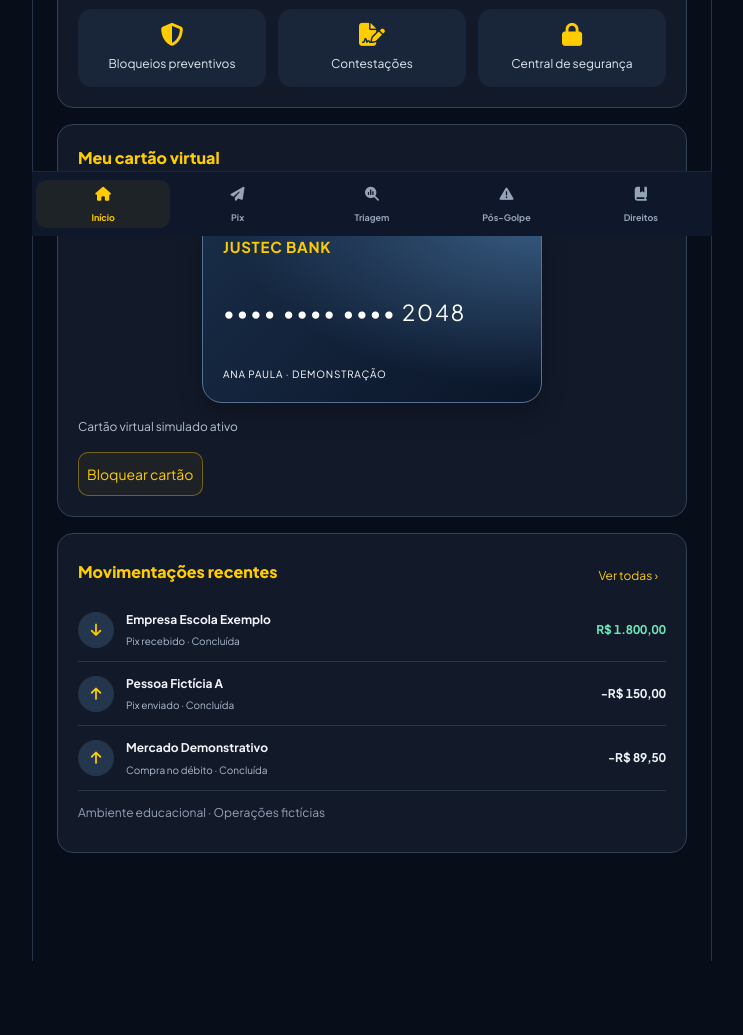
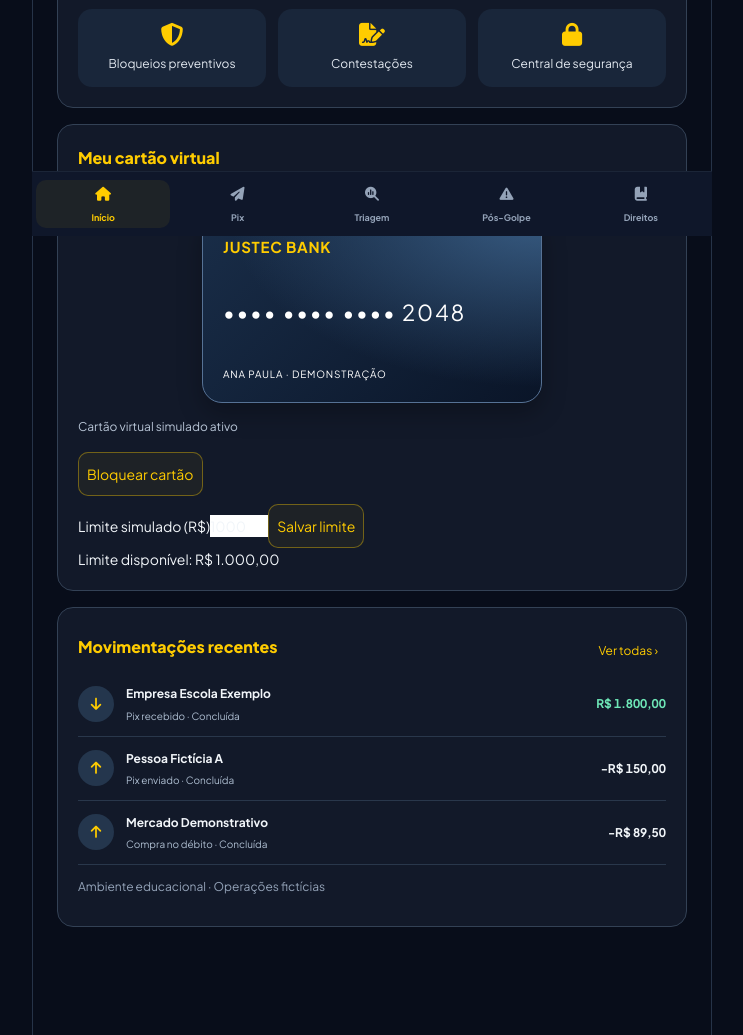
Before and after one commit to pauloalbertoofc-hue/Justec-Bank, a plain HTML site: page index.html in a window 1280 px wide. Shown: the part 564-1599 px from the top of the page, without its empty margins (268-1011 px from the left). Before the commit the page ends 1525 px from the top, so only its background shows below. Drawn offline with nearby package versions, Linux system fonts and the light colour scheme.

Commit message:
feat: add configurable simulated card limit

```diff
--- a/index.html
+++ b/index.html
@@ -121,7 +121,7 @@
                 </div>
 
                 <section id="home-services" class="demo-panel" aria-labelledby="services-title"><h2 id="services-title">Serviços Bancários</h2><div class="demo-services"><button type="button" onclick="openPixFlow('safe')"><i class="fa-solid fa-paper-plane" aria-hidden="true"></i><span>Fazer Pix</span></button><button type="button" onclick="navigateTo('statement')"><i class="fa-solid fa-receipt" aria-hidden="true"></i><span>Consultar movimentações</span></button><button type="button" onclick="navigateTo('protection')"><i class="fa-solid fa-key" aria-hidden="true"></i><span>Verificar chave Pix</span></button><button type="button" onclick="navigateTo('protection')"><i class="fa-solid fa-shield-halved" aria-hidden="true"></i><span>Bloqueios preventivos</span></button><button type="button" onclick="navigateTo('reviews')"><i class="fa-solid fa-file-signature" aria-hidden="true"></i><span>Contestações</span></button><button type="button" onclick="navigateTo('security')"><i class="fa-solid fa-lock" aria-hidden="true"></i><span>Central de segurança</span></button></div></section>
-                <section class="demo-panel" aria-labelledby="cards-preview-title"><h2 id="cards-preview-title">Meu cartão virtual</h2><p class="statement-caption">Cartão fictício · sem validade financeira</p><div class="preview-bank-card"><strong>JUSTEC BANK</strong><span>•••• •••• •••• 2048</span><small>ANA PAULA · DEMONSTRAÇÃO</small></div><p id="preview-card-status" role="status">Cartão virtual simulado ativo</p><button type="button" id="preview-card-toggle" aria-pressed="false" onclick="const blocked=this.getAttribute('aria-pressed')!=='true';this.setAttribute('aria-pressed',String(blocked));this.textContent=blocked?'Desbloquear cartão':'Bloquear cartão';document.getElementById('preview-card-status').textContent=blocked?'Cartão virtual simulado bloqueado':'Cartão virtual simulado ativo'">Bloquear cartão</button></section>
+                <section class="demo-panel" aria-labelledby="cards-preview-title"><h2 id="cards-preview-title">Meu cartão virtual</h2><p class="statement-caption">Cartão fictício · sem validade financeira</p><div class="preview-bank-card"><strong>JUSTEC BANK</strong><span>•••• •••• •••• 2048</span><small>ANA PAULA · DEMONSTRAÇÃO</small></div><p id="preview-card-status" role="status">Cartão virtual simulado ativo</p><button type="button" id="preview-card-toggle" aria-pressed="false" onclick="const blocked=this.getAttribute('aria-pressed')!=='true';this.setAttribute('aria-pressed',String(blocked));this.textContent=blocked?'Desbloquear cartão':'Bloquear cartão';document.getElementById('preview-card-status').textContent=blocked?'Cartão virtual simulado bloqueado':'Cartão virtual simulado ativo'">Bloquear cartão</button><div class="preview-card-controls"><label for="preview-card-limit">Limite simulado (R$)</label><input id="preview-card-limit" type="number" min="0" max="5000" step="1" value="1000"><button type="button" id="preview-limit-save">Salvar limite</button><p id="preview-limit-status" role="status">Limite disponível: R$ 1.000,00</p></div></section>
 
                 <section id="home-recent" class="demo-panel home-recent" aria-labelledby="home-recent-title">
                     <div class="home-recent-heading"><h2 id="home-recent-title">Movimentações recentes</h2><button type="button" onclick="navigateTo('statement')">Ver todas <span aria-hidden="true">›</span></button></div>
```
